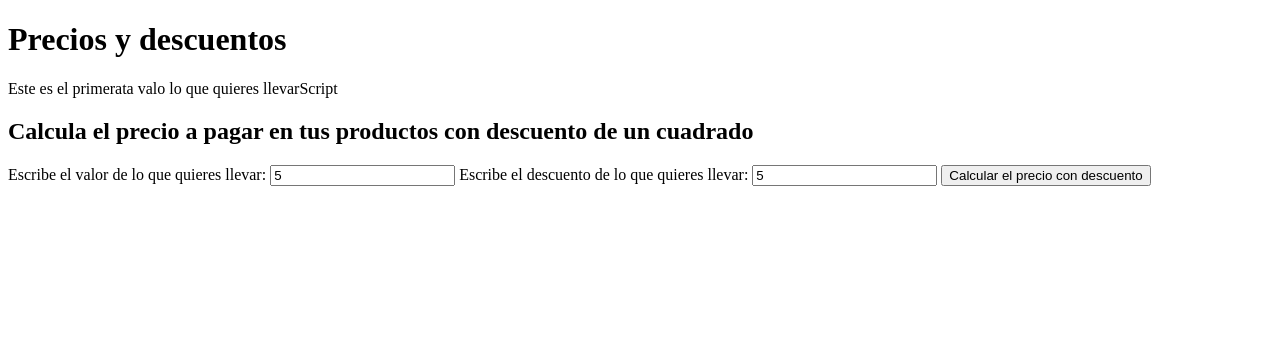
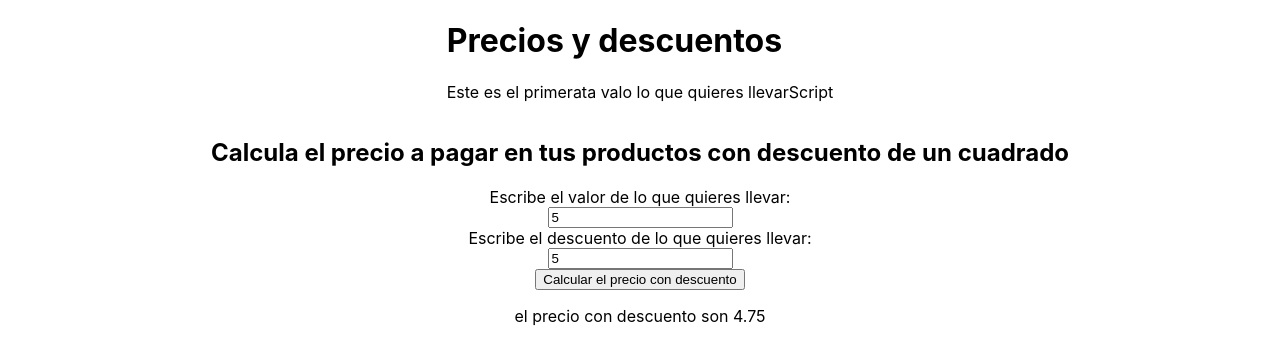
Before and after one commit to LuisTrujilloP/ReactNativeProject, a plain HTML site: page index.html in a window 1280 px wide. Both pictures are taken after typing "5", "5" into the empty fields and a click on the button "Calcular el precio con descuento". Drawn offline with Linux system fonts and the light colour scheme.

Commit message:
Finalizando la calculadora de descuentos para una tienda

```diff
--- a/app.js
+++ b/app.js
@@ -1,21 +1,35 @@
 
 // const precio = 100;
 // const descuento = 15;
-function onClickButtonDescuentoPrecio()
-{
-  const Iprecio = document.getElementById("Inputprecio");
-  const precio = Iprecio.value;
-  const Idescuento = document.getElementById("Inputdescuento");
-  const precio = Idescuento.value;
-}
 
 function descuentoPrecio(precio, descuento)
 {
   const porcentajePrecioConDescuento = 100 - descuento;
-  const precioConDescuento = (precio * descuento)/100;
+  const precioConDescuento = (precio * porcentajePrecioConDescuento)/100;
+
   return precioConDescuento;
 
 }
+
+
+function onClickButtonDescuentoPrecio()
+{
+  const inputPrice = document.getElementById("InputPrice");
+  const Price = inputPrice.value;
+
+  const inputDiscount = document.getElementById("InputDiscount");
+  const Discount = inputDiscount.value;
+
+
+  const precioConDescuento = descuentoPrecio(Price, Discount);
+
+  const resultP = document.getElementById("ResultP");
+  resultP.innerText ="el precio con descuento son " + precioConDescuento
+
+}
+
+
+
 // # Taller 3
 
 // -1: definir las formulas
--- a/index.html
+++ b/index.html
@@ -5,6 +5,7 @@
   <meta http-equiv="X-UA-Compatible" content="IE=edge">
   <meta name="viewport" content="width=device-width, initial-scale=1.0">
   <title>Figuras geométricas | Curso Práctico de JavaScript en Platzi</title>
+  <link rel="stylesheet" href="./styles.css">
 </head>
 <body>
   <header>
@@ -14,21 +15,27 @@ Precios y descuentos
     <p>Este es el primerata valo lo que quieres llevarScript</p>
   </header>
 
-  <section>
-    <h2>Calcula el precio a pagar en tus productos con descuento de un cuadrado</h2>
-    <form>
-      <label for="Inputprecio">
+  <section class="box">
+    <h2 class="box__header">Calcula el precio a pagar en tus productos con descuento de un cuadrado</h2>
+    <form class="box__form">
+      <label for="InputPrice">
         Escribe el valor de lo que quieres llevar:
       </label>
-      <input id="Inputprecio" type="number" />
+      <input id="InputPrice" type="number"/>
 
-      <label for="Inputdescuento">
+      <label for="InputDiscount">
         Escribe el descuento de lo que quieres llevar:
       </label>
-      <input id="Inputdescuento" type="number" />
+      <input id="InputDiscount" type="number"/>
+
+
+
+
+
       <button type="button" onclick="onClickButtonDescuentoPrecio()">
         Calcular el precio con descuento
       </button>
+      <p id="ResultP"> </p>
 
     </form>
   </section>
--- a/styles.css
+++ b/styles.css
@@ -0,0 +1,26 @@
+body
+{
+    display: flex;
+    justify-content: center;
+    align-items: center;
+    flex-direction: column;
+    margin: 0;
+    padding: 0;
+    font-family: -apple-system, BlinkMacSystemFont, 'Segoe UI', Roboto, Oxygen, Ubuntu, Cantarell, 'Open Sans', 'Helvetica Neue', sans-serif;
+}
+.box
+{
+
+    display: flex;
+    justify-content: center;
+    align-items: center;
+    flex-direction: column;
+}
+
+.box__form
+{
+    flex-direction: column;
+    display: flex;
+    justify-content: center;
+    align-items: center;
+}
```
